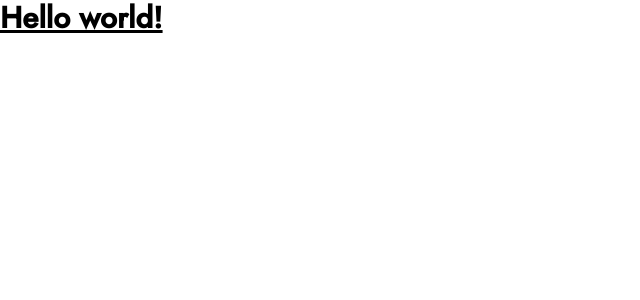
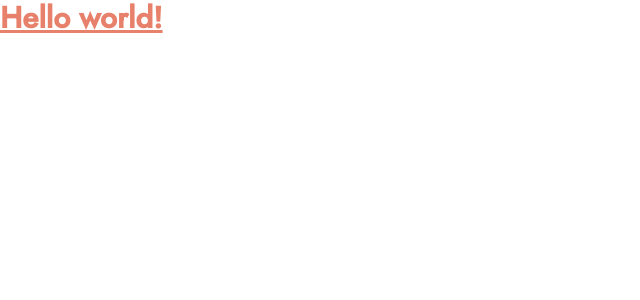
Before and after one commit to SheeloveDol/designo, a React (Vite) app: page / in a window 1280 px wide. Shown: the top 300 px of the page, without its empty margins (0-640 px from the left). Built offline with nearby package versions, Linux system fonts and the light colour scheme.

Commit message:
added color themes for the site

```diff
--- a/src/App.jsx
+++ b/src/App.jsx
@@ -1,14 +1,14 @@
-import { useState } from 'react'
+
 
 
 
 function App() {
-  const [count, setCount] = useState(0)
+
 
   return (
     <>
       <div>
-         <h1 className="text-3xl font-bold underline">
+         <h1 className="text-peach text-3xl font-bold underline">
           Hello world!
         </h1>
       </div>
```
